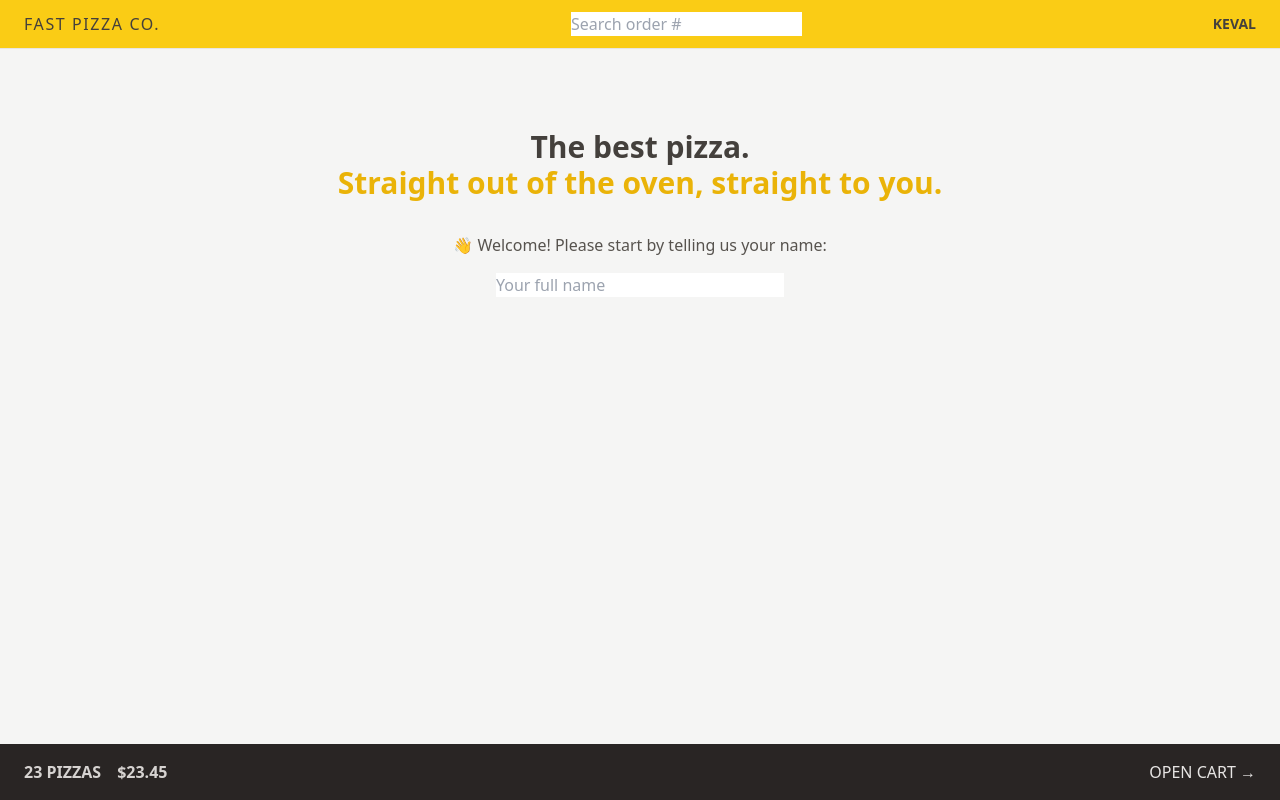
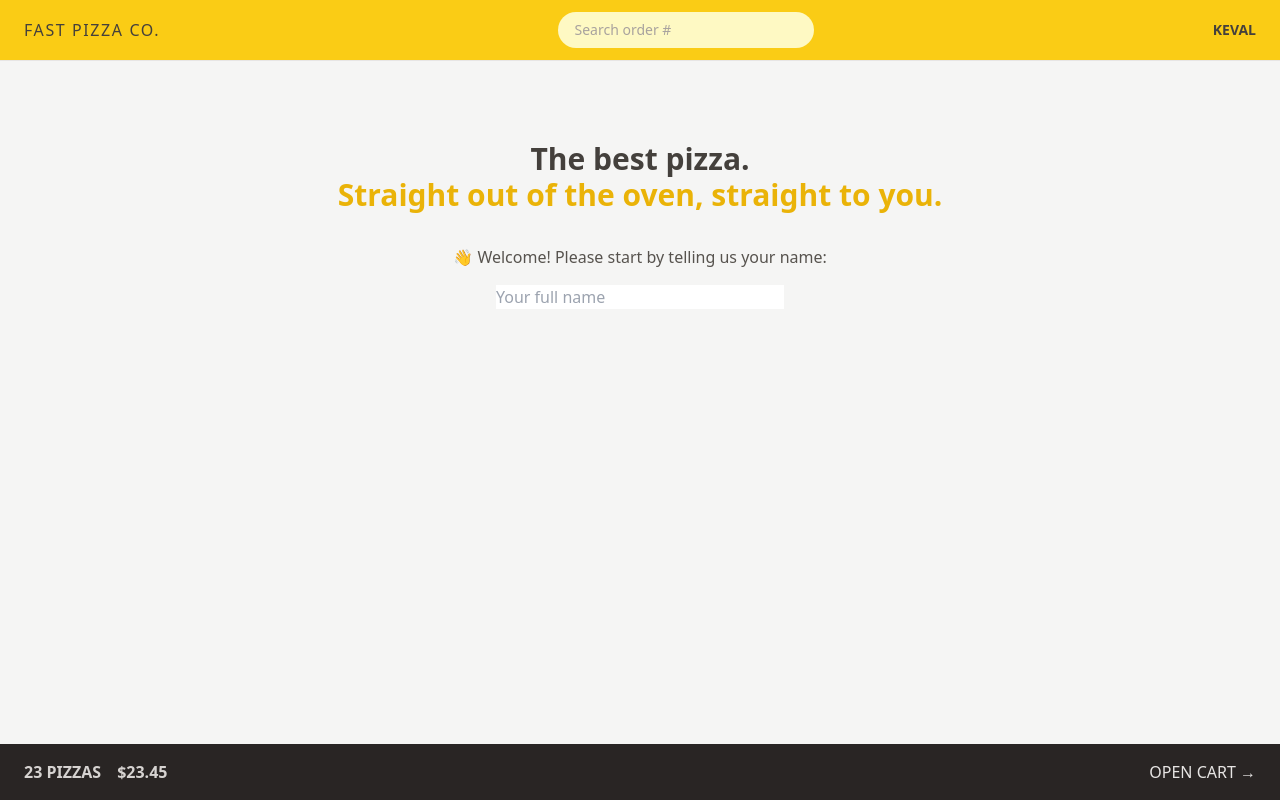
Before and after one commit to kevalmehta17/Fast-Pizza, a React (Vite) app: page / in a window 1280 px wide. Built offline with nearby package versions, Linux system fonts and the light colour scheme.

Commit message:
Styled the SearchBar

```diff
--- a/src/features/order/SearchOrder.jsx
+++ b/src/features/order/SearchOrder.jsx
@@ -18,6 +18,7 @@
         placeholder="Search order # "
         value={query}
         onChange={(e) => setQuery(e.target.value)}
+        className="rounded-full px-4 py-2 text-sm bg-yellow-100 placeholder:text-stone-400 w-28 sm:w-64 sm:focus:w-72 transition-all duration-300 focus:outline-none focus:ring focus:ring-yellow-500 focus:ring-opacity-50"
       ></input>
     </form>
   );
```
